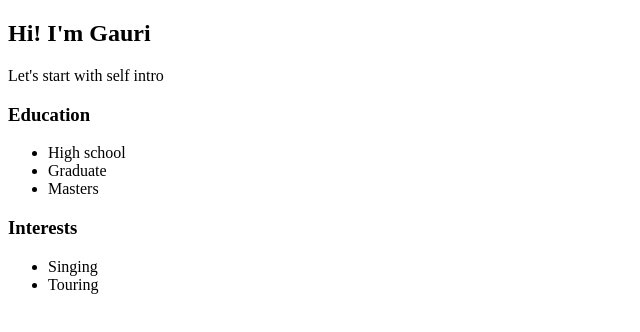
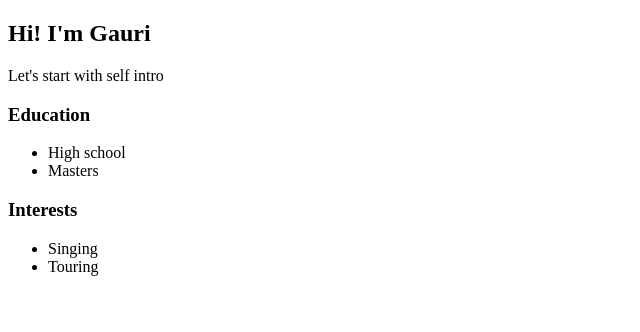
Before and after one commit to gauri1728/gauri1728.github.io, a plain HTML site: page index.html in a window 1280 px wide. Shown: the whole page, without its empty margins (0-640 px from the left). Drawn offline with Linux system fonts and the light colour scheme.

Commit message:
Update index.html

```diff
--- a/index.html
+++ b/index.html
@@ -13,7 +13,7 @@
         <h3>Education</h3>
         <ul>
             <li>High school</li>
-            <li>Graduate</li>
+
             <li>Masters</li>
         </ul>
     </section>
```
